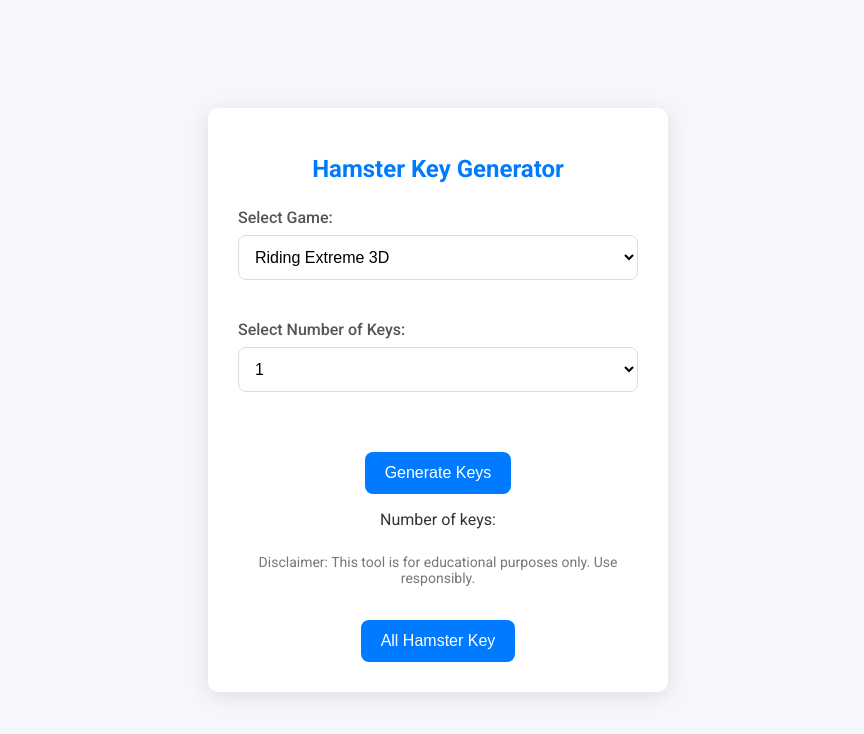
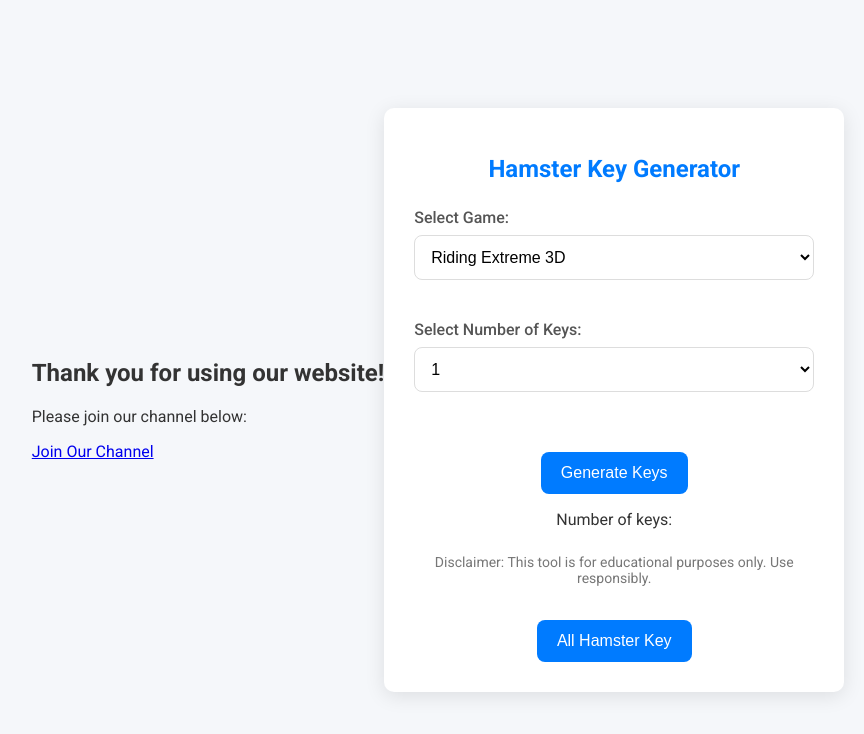
Before and after one commit to nimon30/key, a plain HTML site: page index.html in a window 1280 px wide. Shown: the whole page, without its empty margins (202-1066 px from the left). Drawn offline with Linux system fonts and the light colour scheme.

Commit message:
Update index.html popup

```diff
--- a/index.html
+++ b/index.html
@@ -8,6 +8,13 @@
     <link href="https://fonts.googleapis.com/css2?family=Roboto:wght@400;500;700&display=swap" rel="stylesheet">
 </head>
 <body>
+    <div id="popupModal" class="modal">
+        <div class="modal-content">
+            <h2>Thank you for using our website!</h2>
+            <p>Please join our channel below:</p>
+            <a id="joinLink" href="https://example.com" target="_blank" class="join-button">Join Our Channel</a>
+        </div>
+    </div>
     <div class="container">
         <h1>Hamster Key Generator</h1>
         <div id="formContainer">
```
